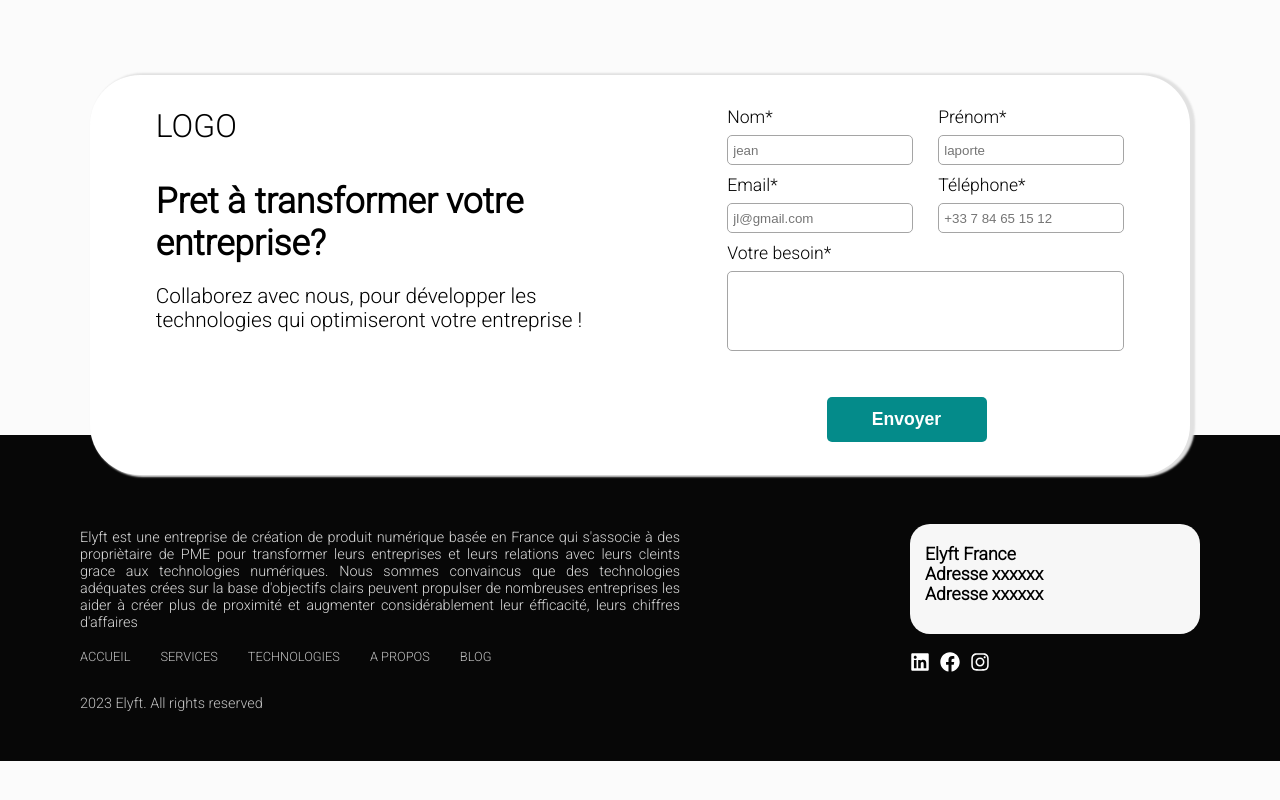
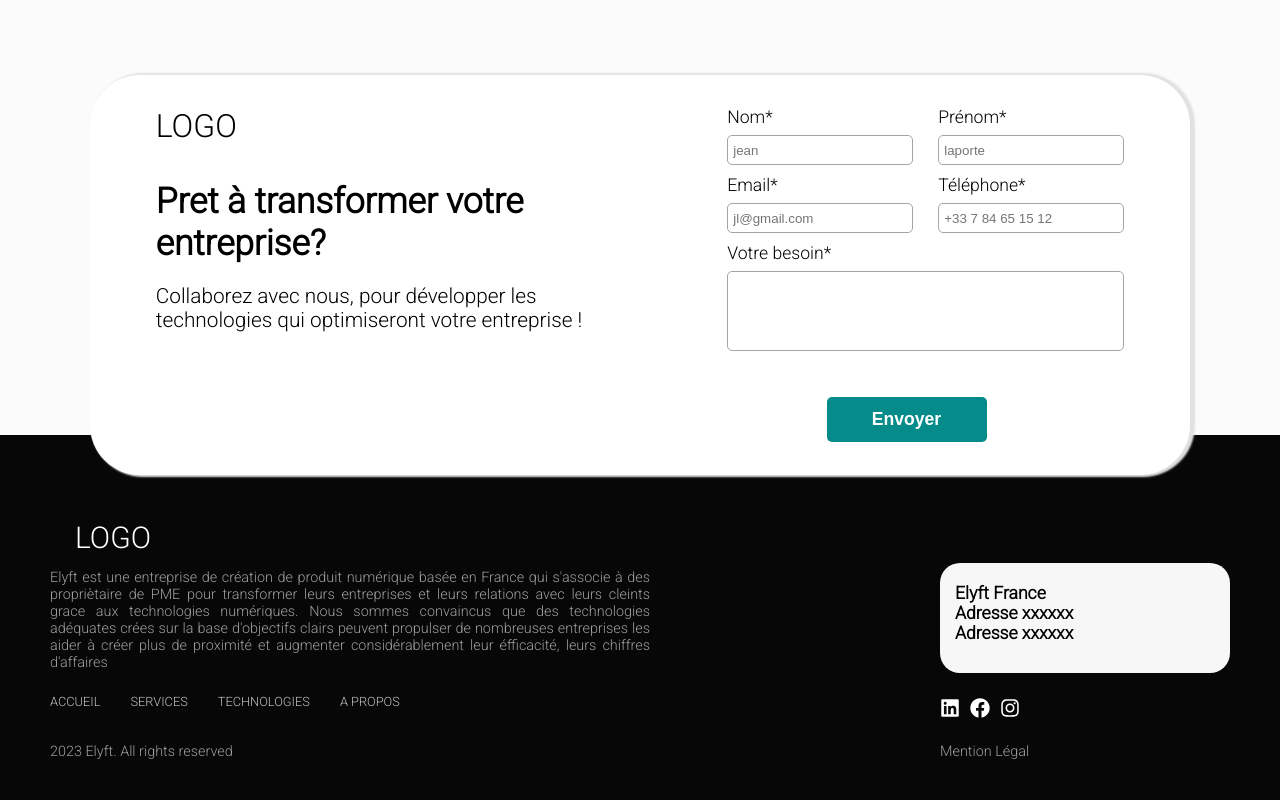
Before and after one commit to tchoukouegno/elyftV, a React (Vite) app in the folder elyft/: page /home in a window 1280 px wide. Shown: the part 3640-4440 px from the top of the page. Before the commit the page ends 4401 px from the top, so only its background shows below. Built offline with nearby package versions, Linux system fonts and the light colour scheme.

Commit message:
home 80%

```diff
--- a/elyft/src/styles/home.css
+++ b/elyft/src/styles/home.css
@@ -771,7 +771,10 @@ input:focus {
 
     height: 100%;
     background-color: #070707;
-    padding: 80px;
+    padding-top: 60px;
+    padding-left: 50px;
+    padding-right: 50px;
+    padding-bottom: 60px;
     display: flex;
     justify-content: space-between;
 
@@ -780,7 +783,7 @@ input:focus {
 
 .footer-text p {
 
-    color: #D9D9D9;
+    color: #ffffff9b;
     font-size: 0.9rem;
     text-align: justify;
 
@@ -799,12 +802,14 @@ input:focus {
     /* background-color: red; */
     padding-left: 0;
 
+
 }
 
 .footer-nav li{
 
     color: #ffffffc0;
     font-size: 0.8rem;
+    padding-top: 5px;
     cursor: pointer;
 
 }
@@ -820,7 +825,18 @@ input:focus {
 
     display: flex;
     flex-direction: column;
-    justify-content: space-around;
+    gap: 25px;
+    /* justify-content: space-around; */
+   margin-top: 68px;
+
+
+}
+
+.mention {
+
+    color: #ffffff9b;
+    font-size: 0.9rem;
+    cursor: pointer;
 
 }
 
@@ -848,12 +864,18 @@ input:focus {
 
 }
 
+#logo-color {
+
+    color: #FFFFFF;
+
+}
+
 .reserved {
 
     position: absolute;
-    bottom: -45px;
+    bottom: -15px;
     left: 0px;
-    color: #ffffffc0 !important;
+    color: #ffffff9b !important;
 
 
 }
--- a/elyft/src/widgets/Contact.jsx
+++ b/elyft/src/widgets/Contact.jsx
@@ -92,6 +92,8 @@ export function Contact () {
 
             <div className="footer-text">
 
+                <div className="logo-text" id="logo-color">LOGO</div>
+
                 <p >Elyft est une entreprise de création de produit numérique basée en France qui s'associe
                     à des propriètaire de PME pour transformer leurs entreprises et leurs relations avec leurs
                     cleints grace aux technologies numériques. Nous sommes convaincus que des technologies adéquates
@@ -108,7 +110,6 @@ export function Contact () {
                             <li>SERVICES</li>
                             <li>TECHNOLOGIES</li>
                             <li>A PROPOS</li>
-                            <li>BLOG</li>
 
                         </ul>
 
@@ -139,6 +140,8 @@ export function Contact () {
 
                 </div>
 
+                <span className="mention">Mention Légal</span>
+
 
 
             </div>
```
